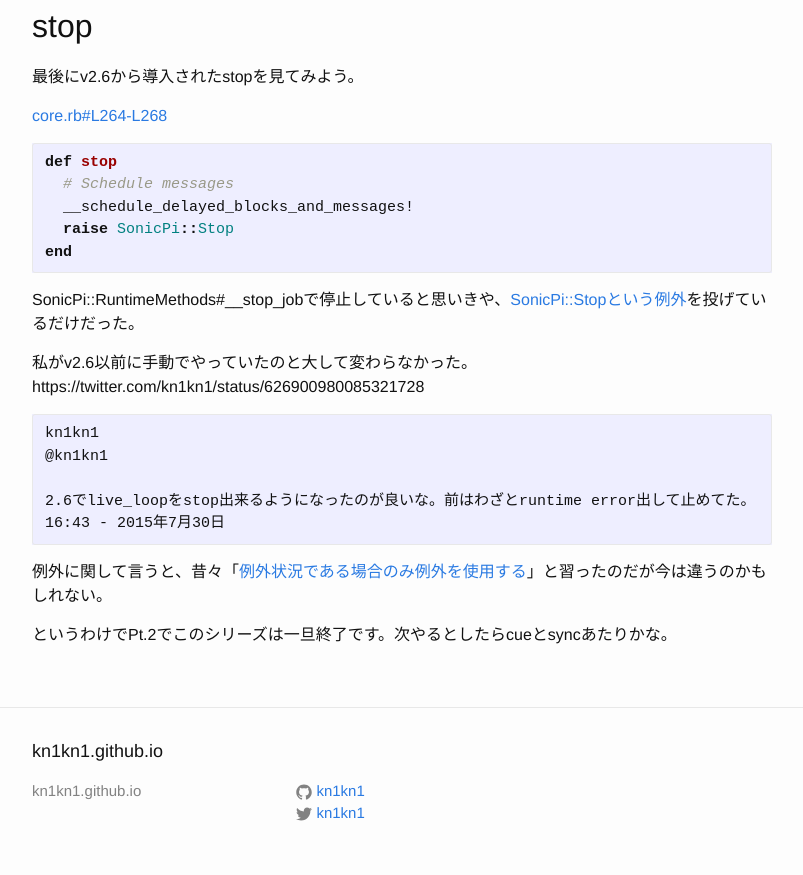
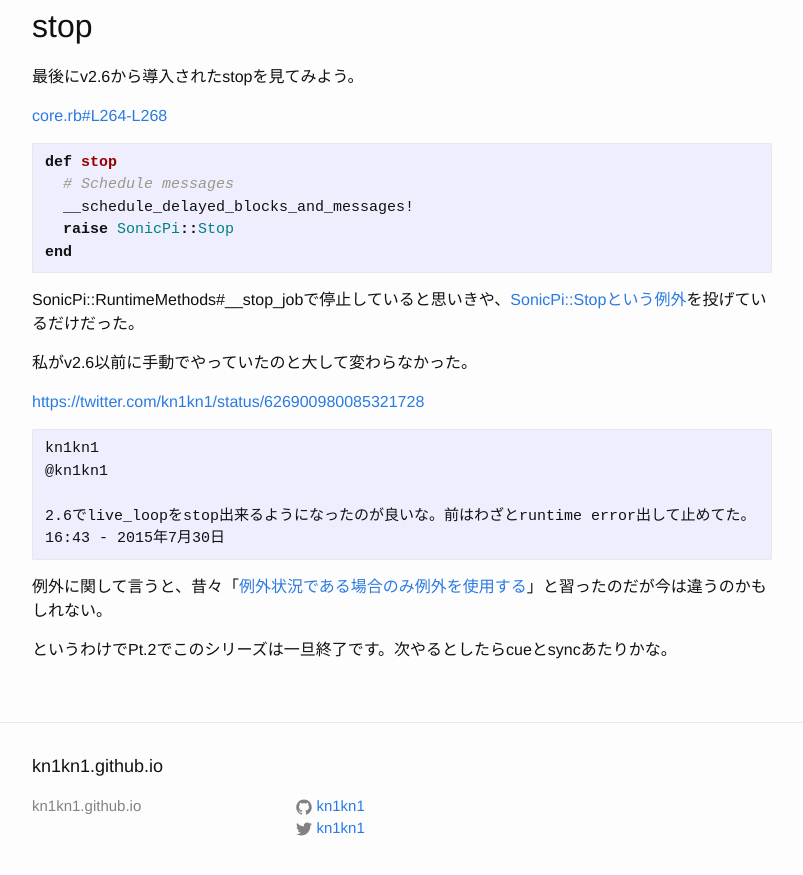
Before and after one commit to kn1kn1/kn1kn1.github.io, a Jekyll site: the page built from _posts/2016-02-06-In-N-Out-Sonic-Pi-Pt.II.md, in a window 1280 px wide and 900 px high, scrolled down 4274 px. Shown: the top 875 px of the window, without its empty margins (238-1041 px from the left). Built offline with Jekyll 4.4.1, drawn with Linux system fonts in a browser that asks for light colours; some of the changed lines change nothing that is shown.

Commit message:
Fix broken link

````diff
--- a/_posts/2016-02-06-In-N-Out-Sonic-Pi-Pt.II.md
+++ b/_posts/2016-02-06-In-N-Out-Sonic-Pi-Pt.II.md
@@ -207,7 +207,8 @@ end
 SonicPi::RuntimeMethods#__stop_jobで停止していると思いきや、[SonicPi::Stopという例外](https://github.com/samaaron/sonic-pi/blob/v2.9.0/app/server/sonicpi/lib/sonicpi/runtime.rb#L44)を投げているだけだった。
 
 私がv2.6以前に手動でやっていたのと大して変わらなかった。
-https://twitter.com/kn1kn1/status/626900980085321728
+
+[https://twitter.com/kn1kn1/status/626900980085321728](https://twitter.com/kn1kn1/status/626900980085321728)
 
 ```
 kn1kn1
````
